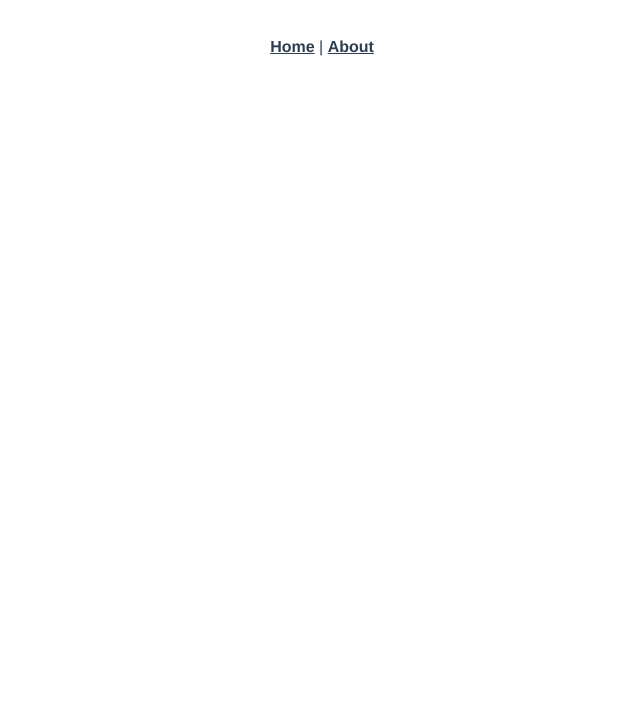
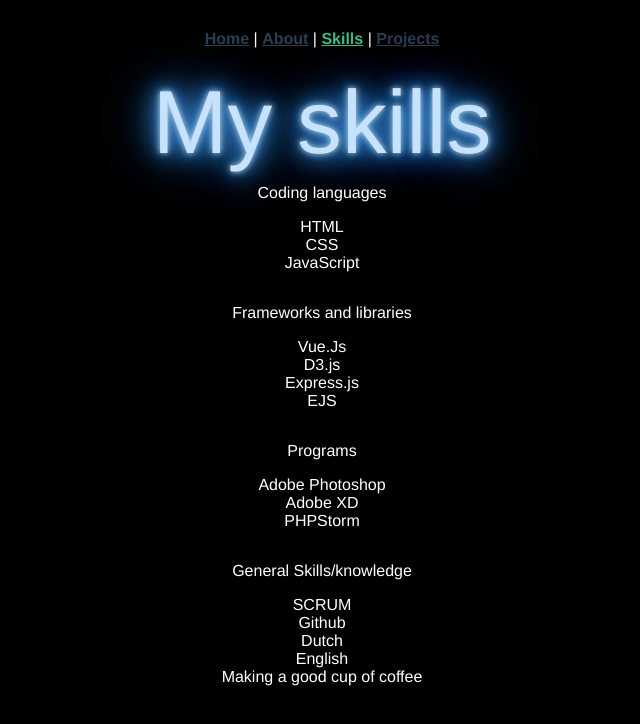
Before and after one commit to SharonV33/portfolio, a Vue app: page /#/skills in a window 1280 px wide. Shown: the top 724 px of the page, without its empty margins (318-958 px from the left). Built offline with nearby package versions, Linux system fonts and the light colour scheme.

Commit message:
start on portfolio

```diff
--- a/public/index.html
+++ b/public/index.html
@@ -5,7 +5,7 @@
     <meta http-equiv="X-UA-Compatible" content="IE=edge">
     <meta name="viewport" content="width=device-width,initial-scale=1.0">
     <link rel="icon" href="<%= BASE_URL %>favicon.ico">
-    <title><%= htmlWebpackPlugin.options.title %></title>
+    <title>Sharon's portfolio</title>
   </head>
   <body>
     <noscript>
--- a/src/App.vue
+++ b/src/App.vue
@@ -2,19 +2,28 @@
   <div id="app">
     <div id="nav">
       <router-link to="/">Home</router-link> |
-      <router-link to="/about">About</router-link>
+      <router-link to="/about">About</router-link> |
+      <router-link to="/skills">Skills</router-link> |
+      <router-link to="/projects">Projects</router-link>
+
     </div>
     <router-view/>
   </div>
 </template>
 
 <style>
+body {
+  margin: 0;
+  background-color: #000;
+}
 #app {
   font-family: Avenir, Helvetica, Arial, sans-serif;
   -webkit-font-smoothing: antialiased;
   -moz-osx-font-smoothing: grayscale;
-  text-align: center;
-  color: #2c3e50;
+  display: flex;
+  flex-direction: column;
+  align-items: center;
+  color: #fff;
 }
 
 #nav {
@@ -29,4 +38,48 @@
 #nav a.router-link-exact-active {
   color: #42b983;
 }
+
+/*-- Sign Styles --*/
+
+.sign {
+  min-height: 100%;
+  display: flex;
+  flex-direction: column;
+  justify-content: center;
+  align-items: center;
+}
+
+.sign__word {
+  font-size: 5.6rem;
+  text-align: center;
+  line-height: 1;
+  color: #c6e2ff;
+  animation: neon .08s ease-in-out infinite alternate;
+}
+
+
+/*-- Animation Keyframes --*/
+
+/*animation*/
+
+@keyframes neon {
+  from {
+    text-shadow:
+            0 0 6px rgba(202,228,225,0.92),
+            0 0 30px rgba(202,228,225,0.34),
+            0 0 12px rgba(30,132,242,0.52),
+            0 0 21px rgba(30,132,242,0.92),
+            0 0 34px rgba(30,132,242,0.78),
+            0 0 54px rgba(30,132,242,0.92);
+  }
+  to {
+    text-shadow:
+            0 0 6px rgba(202,228,225,0.98),
+            0 0 30px rgba(202,228,225,0.42),
+            0 0 12px rgba(30,132,242,0.58),
+            0 0 22px rgba(30,132,242,0.84),
+            0 0 38px rgba(30,132,242,0.88),
+            0 0 60px rgba(30,132,242,1);
+  }
+}
 </style>
--- a/src/components/HelloWorld.vue
+++ /dev/null
@@ -1,59 +0,0 @@
-<template>
-  <div class="hello">
-    <h1>{{ msg }}</h1>
-    <p>
-      For a guide and recipes on how to configure / customize this project,<br>
-      check out the
-      <a href="https://cli.vuejs.org" target="_blank" rel="noopener">vue-cli documentation</a>.
-    </p>
-    <h3>Installed CLI Plugins</h3>
-    <ul>
-      <li><a href="https://github.com/vuejs/vue-cli/tree/dev/packages/%40vue/cli-plugin-babel" target="_blank" rel="noopener">babel</a></li>
-      <li><a href="https://github.com/vuejs/vue-cli/tree/dev/packages/%40vue/cli-plugin-router" target="_blank" rel="noopener">router</a></li>
-      <li><a href="https://github.com/vuejs/vue-cli/tree/dev/packages/%40vue/cli-plugin-eslint" target="_blank" rel="noopener">eslint</a></li>
-    </ul>
-    <h3>Essential Links</h3>
-    <ul>
-      <li><a href="https://vuejs.org" target="_blank" rel="noopener">Core Docs</a></li>
-      <li><a href="https://forum.vuejs.org" target="_blank" rel="noopener">Forum</a></li>
-      <li><a href="https://chat.vuejs.org" target="_blank" rel="noopener">Community Chat</a></li>
-      <li><a href="https://twitter.com/vuejs" target="_blank" rel="noopener">Twitter</a></li>
-      <li><a href="https://news.vuejs.org" target="_blank" rel="noopener">News</a></li>
-    </ul>
-    <h3>Ecosystem</h3>
-    <ul>
-      <li><a href="https://router.vuejs.org" target="_blank" rel="noopener">vue-router</a></li>
-      <li><a href="https://vuex.vuejs.org" target="_blank" rel="noopener">vuex</a></li>
-      <li><a href="https://github.com/vuejs/vue-devtools#vue-devtools" target="_blank" rel="noopener">vue-devtools</a></li>
-      <li><a href="https://vue-loader.vuejs.org" target="_blank" rel="noopener">vue-loader</a></li>
-      <li><a href="https://github.com/vuejs/awesome-vue" target="_blank" rel="noopener">awesome-vue</a></li>
-    </ul>
-  </div>
-</template>
-
-<script>
-export default {
-  name: 'HelloWorld',
-  props: {
-    msg: String
-  }
-}
-</script>
-
-<!-- Add "scoped" attribute to limit CSS to this component only -->
-<style scoped>
-h3 {
-  margin: 40px 0 0;
-}
-ul {
-  list-style-type: none;
-  padding: 0;
-}
-li {
-  display: inline-block;
-  margin: 0 10px;
-}
-a {
-  color: #42b983;
-}
-</style>
--- /dev/null
+++ b/src/components/SingleProject.vue
@@ -0,0 +1,20 @@
+<template>
+  <div class="singleProject">
+    <p>{{ title }}</p>
+
+  </div>
+</template>
+
+<script>
+export default {
+  name: 'SingleProject',
+  props: {
+    title: String
+  }
+}
+</script>
+
+<!-- Add "scoped" attribute to limit CSS to this component only -->
+<style scoped>
+
+</style>
--- a/src/router/index.js
+++ b/src/router/index.js
@@ -1,6 +1,10 @@
 import Vue from 'vue'
 import VueRouter from 'vue-router'
 import Home from '../views/Home.vue'
+import About from '../views/About.vue'
+import Skills from '../views/Skills.vue'
+import Projects from '../views/Projects.vue'
+import ProjectDetail from '../views/ProjectDetail.vue'
 
 Vue.use(VueRouter)
 
@@ -11,12 +15,24 @@ const routes = [
     component: Home
   },
   {
+    path: '/skills',
+    name: 'Skills',
+    component: Skills
+  },
+  {
+    path: '/projects',
+    name: 'Projects',
+    component: Projects
+  },
+  {
+    path: '/projects/:id',
+    name: 'ProjectDetail',
+    component: ProjectDetail
+  },
+  {
     path: '/about',
     name: 'About',
-    // route level code-splitting
-    // this generates a separate chunk (about.[hash].js) for this route
-    // which is lazy-loaded when the route is visited.
-    component: () => import(/* webpackChunkName: "about" */ '../views/About.vue')
+    component: About
   }
 ]
 
--- a/src/views/About.vue
+++ b/src/views/About.vue
@@ -1,5 +1,15 @@
 <template>
   <div class="about">
-    <h1>This is an about page</h1>
+    <div class="sign">
+      <span class="sign__word">About me</span>
+    </div>
+    <p>
+      I like coffee and cats
+    </p>
   </div>
 </template>
+<script>
+  export default {
+    name: 'About'
+  }
+</script>
--- a/src/views/Home.vue
+++ b/src/views/Home.vue
@@ -1,18 +1,26 @@
 <template>
   <div class="home">
-    <img alt="Vue logo" src="../assets/logo.png">
-    <HelloWorld msg="Welcome to Your Vue.js App"/>
+    <div class="sign">
+      <span class="sign__word">Sharon Veldman</span>
+      <span class="sign__word">front-end</span>
+      <span class="sign__word">developer</span>
+    </div>
   </div>
 </template>
 
 <script>
 // @ is an alias to /src
-import HelloWorld from '@/components/HelloWorld.vue'
+
 
 export default {
-  name: 'Home',
-  components: {
-    HelloWorld
-  }
+  name: 'Home'
 }
 </script>
+<style scoped>
+
+  .home {
+    display: flex;
+    justify-content: center;
+  }
+
+</style>
--- /dev/null
+++ b/src/views/ProjectDetail.vue
@@ -0,0 +1,15 @@
+<template>
+    <div class="cool">
+        <p> coole shiiiiit</p>
+    </div>
+</template>
+
+<script>
+    export default {
+        name: 'ProjectDetail'
+    }
+</script>
+
+<style scoped>
+
+</style>
--- /dev/null
+++ b/src/views/Projects.vue
@@ -0,0 +1,23 @@
+<template>
+  <div class="projects">
+    <div class="sign">
+      <span class="sign__word">My projects</span>
+    </div>
+    <p>
+      list of projects
+    </p>
+        <SingleProject title="Music Discovery" />
+        <SingleProject title="Capturing Corona" />
+        <SingleProject title="Frontend Applications" />
+        <SingleProject title="Dinner Selector" />
+  </div>
+</template>
+<script>
+  import SingleProject from '@/components/SingleProject.vue'
+  export default {
+    name: 'Projects',
+    components: {
+      SingleProject
+    }
+  }
+</script>
--- /dev/null
+++ b/src/views/Skills.vue
@@ -0,0 +1,87 @@
+<template>
+  <div class="skills">
+    <div class="sign">
+      <span class="sign__word">My skills</span>
+    </div>
+    <p>Coding languages</p>
+    <ul>
+      <li>
+        HTML
+      </li>
+      <li>
+        CSS
+      </li>
+      <li>
+        JavaScript
+      </li>
+    </ul>
+    <p>Frameworks and libraries</p>
+    <ul>
+      <li>
+        Vue.Js
+      </li>
+      <li>
+          D3.js
+      </li>
+      <li>
+        Express.js
+      </li>
+      <li>
+        EJS
+      </li>
+    </ul>
+    <p>Programs</p>
+    <ul>
+      <li>
+        Adobe Photoshop
+      </li>
+      <li>
+        Adobe XD
+      </li>
+      <li>
+        PHPStorm
+      </li>
+    </ul>
+    <p>General Skills/knowledge</p>
+    <ul>
+      <li>
+        SCRUM
+      </li>
+      <li>
+        Github
+      </li>
+      <li>
+        Dutch
+      </li>
+      <li>
+        English
+      </li>
+      <li>
+        Making a good cup of coffee
+      </li>
+    </ul>
+
+  </div>
+</template>
+<script>
+  export default {
+    name: 'Skills'
+  }
+</script>
+<style scoped>
+  .skills {
+    display: flex;
+    flex-direction: column;
+    align-items: center;
+  }
+
+  .skills ul {
+    list-style: none;
+    margin-top: 0;
+    padding: 0;
+  }
+
+  .skills ul li {
+    text-align: center;
+  }
+</style>
```
Also changed, not shown: src/assets/projects.json (added, +78 -0 lines), src/assets/capturingCorona.png (added), 1 other file (tests, documents, lock files or other folders).
